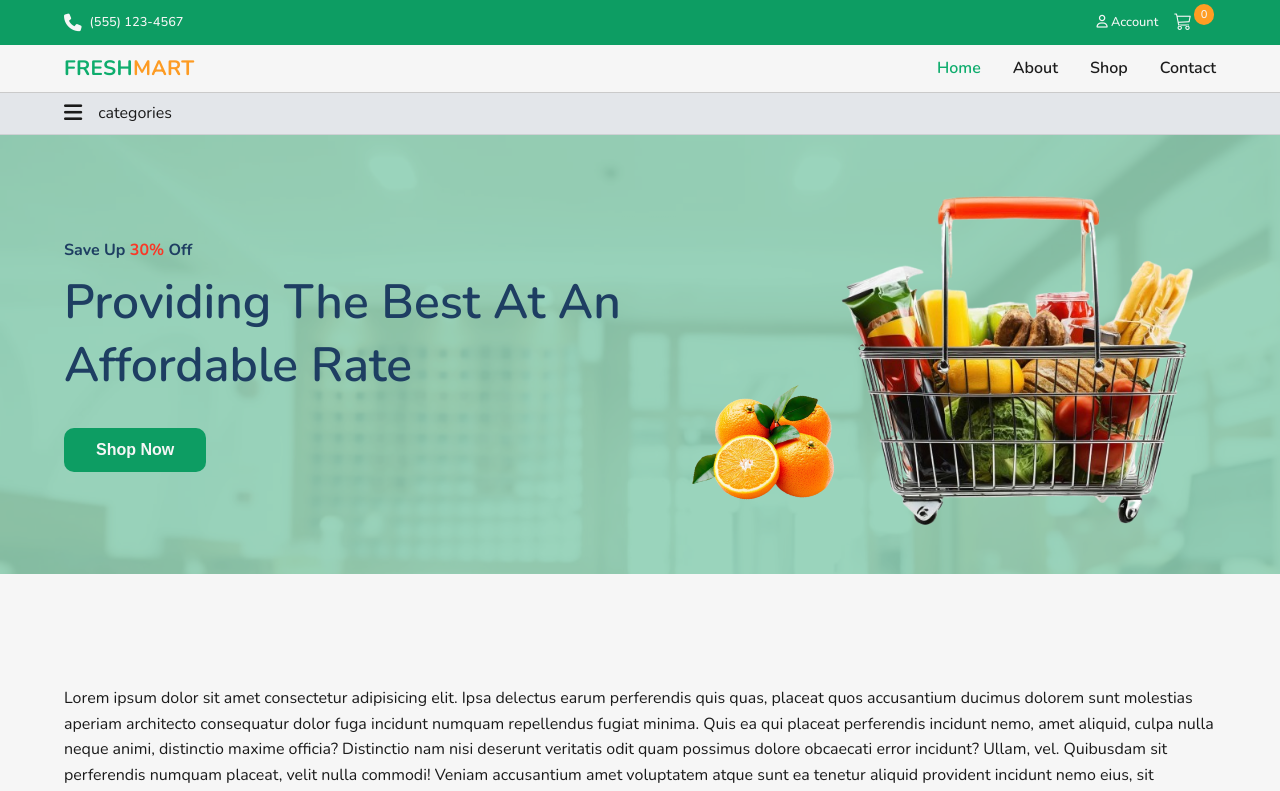
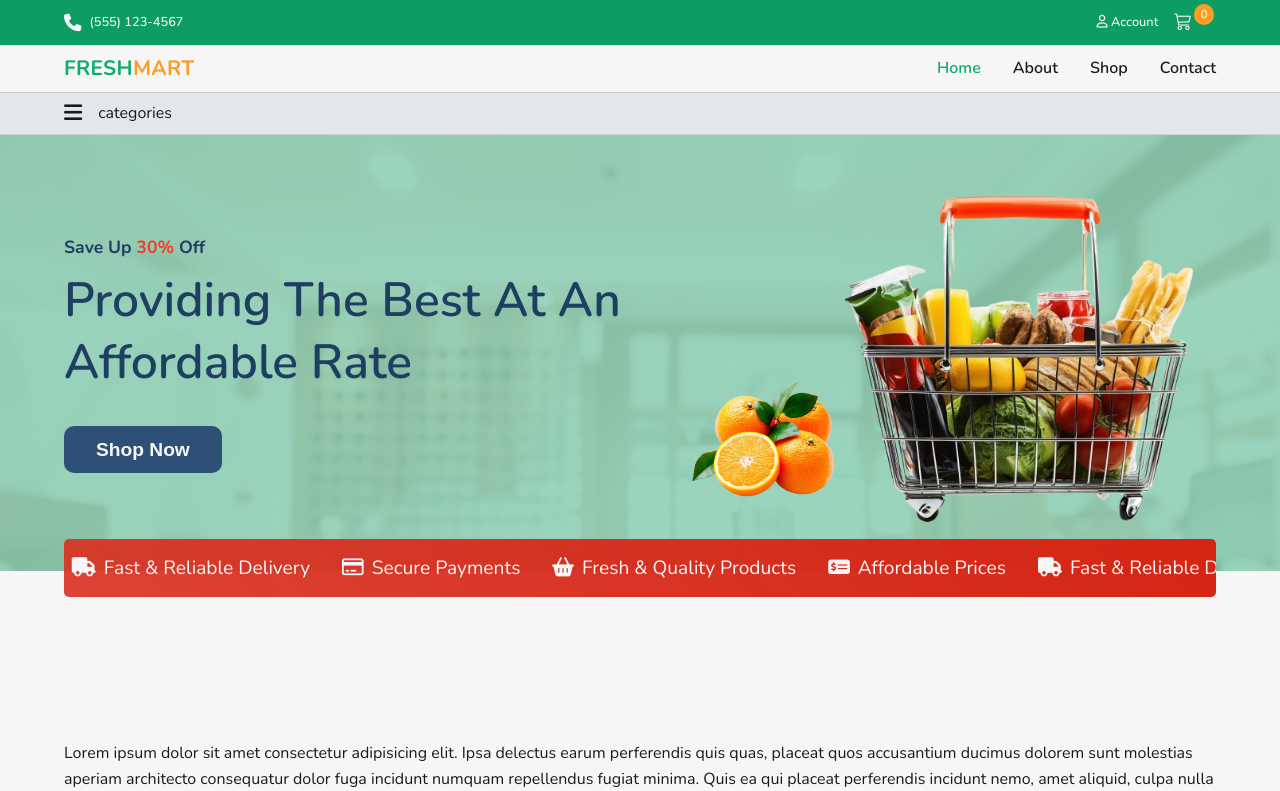
Before and after one commit to Chiemezie-Uchenwoke/freshmart, a plain HTML site: page index.html in a window 1280 px wide. Shown: the top 791 px of the page. Drawn offline with nearby package versions, Linux system fonts and the light colour scheme.

Commit message:
Add marquee

```diff
--- a/assets/css/index-styles/hero.css
+++ b/assets/css/index-styles/hero.css
@@ -77,7 +77,7 @@
 .hero-description h1{
     color: var(--acc-color-dark);
     text-transform: capitalize;
-    font-size: 1.7rem;
+    font-size: 1.5rem;
 }
 
 .hero-description .col{
@@ -87,7 +87,7 @@
 .hero-description button{
     align-self: flex-start;
     border: none;
-    background-color: var(--pri-color);
+    background-color: var(--teal);
     color: var(--white);
     padding: 0.8rem 2rem;
     border-radius: 10px;
@@ -99,7 +99,7 @@
 }
 
 .hero-description button:hover{
-    filter: brightness(0.95);
+    filter: brightness(0.9);
 }
 
 .orange img{
@@ -167,11 +167,15 @@
         display: block;
         animation: orange-roll 7s ease-in-out infinite;
     }
+
+    .hero-description h1{
+        font-size: 2.2rem;
+    }
 }
 
 @media (min-width: 1000px){
     .hero-description p{
-        font-size: 1rem;
+        font-size: 1.1rem;
     }
 
     .hero-description h1{
@@ -181,6 +185,18 @@
     .orange{
         left: 50%;
         animation: orange-roll-lp 7s ease-in-out infinite;
+    }
+
+    .hero-description button{
+        font-size: 1.2rem;
+    }
+
+    .hero-description{
+        width: 65%;
+    }
+
+    .hero-images{
+        width: 35%;
     }
 
     @keyframes orange-roll-lp{
--- /dev/null
+++ b/assets/css/index-styles/trust.css
@@ -0,0 +1,59 @@
+:root{
+    --pri-color: #0d9d63;
+    --acc-color-dark: #1E3E62;
+    --sec-color: #FFD65A;
+    --sec-color2: #FF9D23;
+    --red: #F93827;
+    --teal: #2E5077;
+    --teal-light: #4DA1A9;
+    --white: #f6f6f6;
+    --text-color: #94a3b8;
+    --text-color-dark: #1a1a1a;
+}
+
+.trust {
+    position: relative;
+    top: -2rem;
+    background: var(--red);
+    background: linear-gradient(45deg, rgba(217,49,34,0.9137780112044818) 0%, rgba(213,36,20,1) 100%);
+    color: var(--white);
+    padding: 1rem 0;
+    margin: 0 auto;
+    display: flex;
+    flex-wrap: nowrap;
+    align-items: center;
+    justify-content: start;
+    overflow: hidden;
+    white-space: nowrap;
+    border-radius: 5px;
+}
+
+.trust-badge {
+    display: flex;
+    gap: 2rem; /* Space between items */
+    width: fit-content; /* Allow content to extend beyond the container */
+    animation: trust-slide 15s linear infinite; /* Increased duration for smoother effect */
+}
+
+.trust-badge span {
+    display: flex;
+    flex-shrink: 0;
+    align-items: center;
+    gap: 0.5rem;
+    text-transform: capitalize;
+}
+
+@keyframes trust-slide {
+    from {
+        transform: translateX(0);
+    }
+    to {
+        transform: translateX(-50%); /* Makes animation smoother */
+    }
+}
+
+@media (min-width: 768px) {
+    .trust-badge span {
+        font-size: 1.2rem;
+    }
+}
--- a/index.html
+++ b/index.html
@@ -22,6 +22,7 @@
     <link rel="stylesheet" href="./assets/css/index-styles/header.css">
     <link rel="stylesheet" href="./assets/css/index-styles/category.css">
     <link rel="stylesheet" href="./assets/css/index-styles/hero.css">
+    <link rel="stylesheet" href="./assets/css/index-styles/trust.css">
     <link rel="stylesheet" href="./assets/css/index-styles/footer.css">
 
     <!-- Google Font: Nunito -->
@@ -167,7 +168,28 @@
                 <img src="./assets/images/orange.png" alt="Image of an orange">
             </div>
         </div>
+
+
      </section>
+
+     <!-- marquee -->
+     <div class="trust container">
+        <div class="trust-badge">
+            <span><i class="fa-solid fa-basket-shopping"></i> Fresh & Quality Products</span>
+            <span><i class="fa-solid fa-money-check-dollar"></i> Affordable Prices</span>
+            <span><i class="fa-solid fa-truck"></i> Fast & Reliable Delivery</span>
+            <span><i class="fa-regular fa-credit-card"></i> Secure Payments</span>
+            <span><i class="fa-solid fa-basket-shopping"></i> Fresh & Quality Products</span>
+            <span><i class="fa-solid fa-money-check-dollar"></i> Affordable Prices</span>
+            <span><i class="fa-solid fa-truck"></i> Fast & Reliable Delivery</span>
+            <span><i class="fa-regular fa-credit-card"></i> Secure Payments</span>
+            <span><i class="fa-solid fa-basket-shopping"></i> Fresh & Quality Products</span>
+            <span><i class="fa-solid fa-money-check-dollar"></i> Affordable Prices</span>
+            <span><i class="fa-solid fa-truck"></i> Fast & Reliable Delivery</span>
+            <span><i class="fa-regular fa-credit-card"></i> Secure Payments</span>
+         </div>
+     </div>
+
 
      <!-- demo text -->
       <section class="container top-margin">
```
